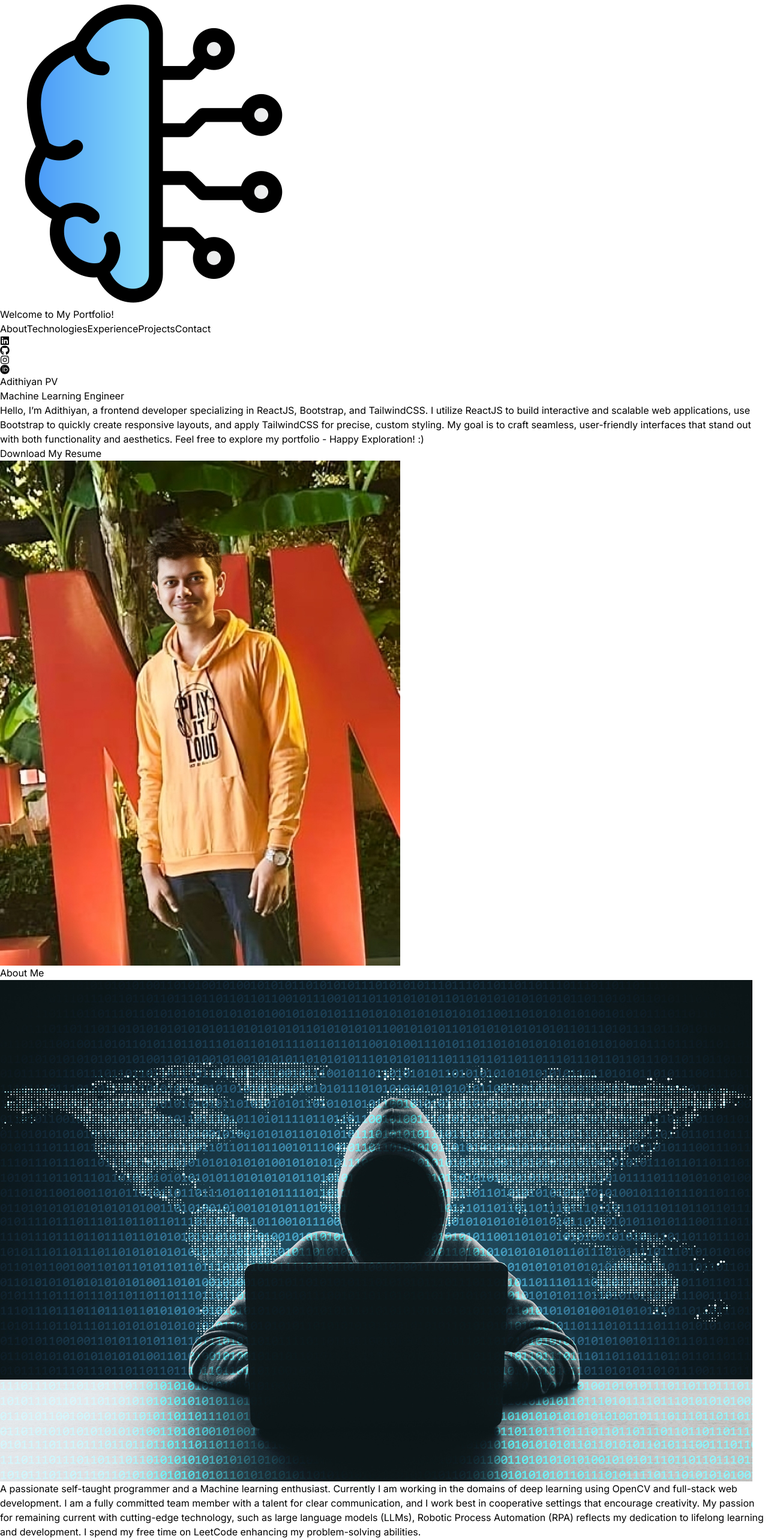
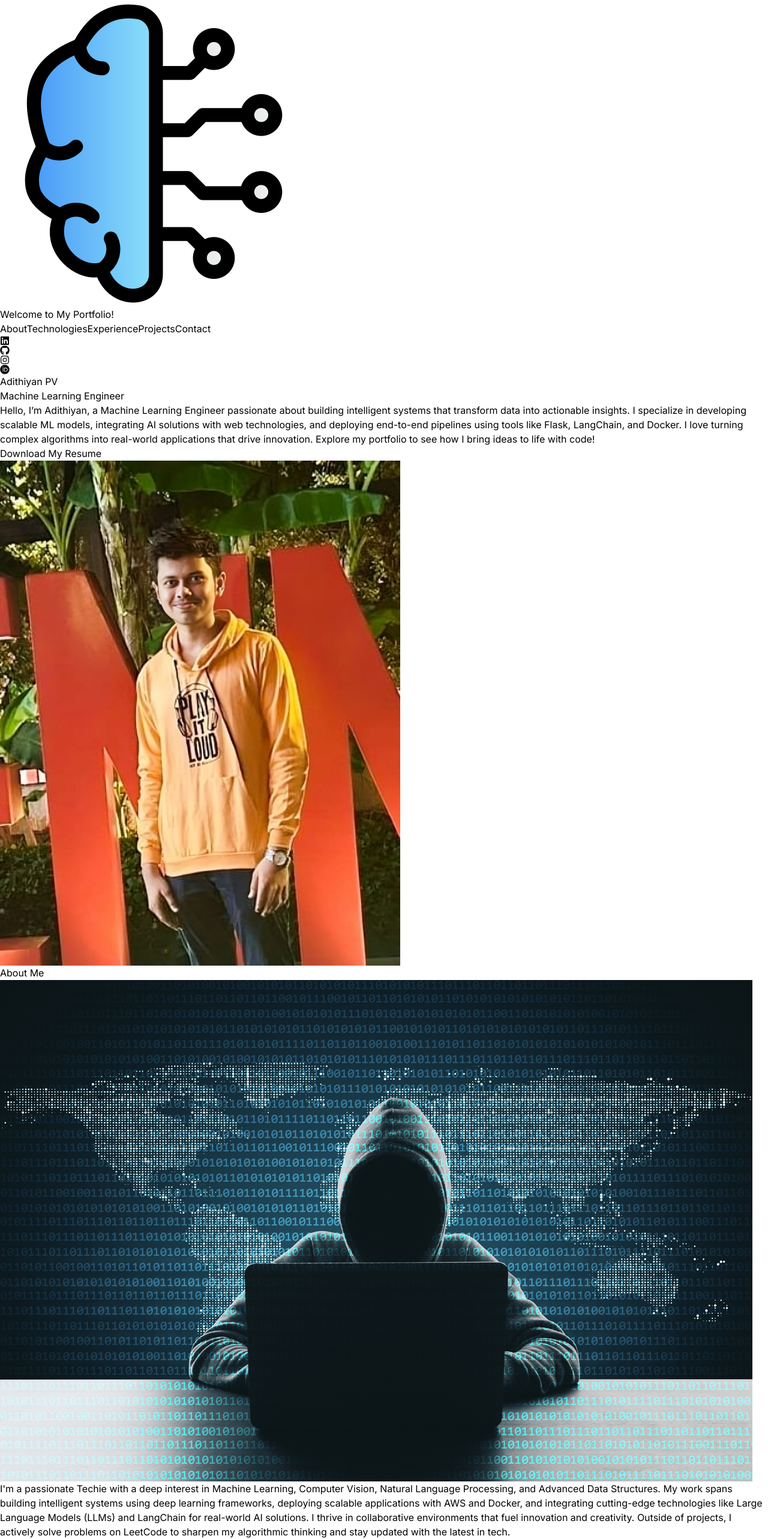
Before and after one commit to Adithiyanpv/REACT-PORTFOLIO, a React (Vite) app: page / in a window 1280 px wide. Shown: the top 2566 px of the page at 60% size. Built offline with nearby package versions, Linux system fonts and the light colour scheme.

Commit message:
Update index.js

```diff
--- a/src/constants/index.js
+++ b/src/constants/index.js
@@ -4,18 +4,32 @@ import project3 from "../assets/projects/project-3.jpg";
 import project4 from "../assets/projects/project-4.jpg";
 import project5 from "../assets/projects/project-5.jpg";
 import project6 from "../assets/projects/project-6.jpg";
+import project7 from "../assets/projects/project-7.jpg";
+import project8 from "../assets/projects/project-8.jpg";
+import project9 from "../assets/projects/project-9.jpg";
+import project10 from "../assets/projects/project-10.jpg";
 
-export const HERO_CONTENT = "Hello, I’m Adithiyan, a frontend developer specializing in ReactJS, Bootstrap, and TailwindCSS. I utilize ReactJS to build interactive and scalable web applications, use Bootstrap to quickly create responsive layouts, and apply TailwindCSS for precise, custom styling. My goal is to craft seamless, user-friendly interfaces that stand out with both functionality and aesthetics. Feel free to explore my portfolio - Happy Exploration! :)"
-export const ABOUT_TEXT = "A passionate self-taught programmer and a Machine learning enthusiast. Currently I am working in the domains of deep learning using OpenCV and full-stack web development. I am a fully committed team member with a talent for clear communication, and I work best in cooperative settings that encourage creativity. My passion for remaining current with cutting-edge technology, such as large language models (LLMs), Robotic Process Automation (RPA) reflects my dedication to lifelong learning and development. I spend my free time on LeetCode enhancing my problem-solving abilities."
+export const HERO_CONTENT = "Hello, I’m Adithiyan, a Machine Learning Engineer passionate about building intelligent systems that transform data into actionable insights. I specialize in developing scalable ML models, integrating AI solutions with web technologies, and deploying end-to-end pipelines using tools like Flask, LangChain, and Docker. I love turning complex algorithms into real-world applications that drive innovation. Explore my portfolio to see how I bring ideas to life with code!";
+export const ABOUT_TEXT = "I'm a passionate Techie with a deep interest in Machine Learning, Computer Vision, Natural Language Processing, and Advanced Data Structures. My work spans building intelligent systems using deep learning frameworks, deploying scalable applications with AWS and Docker, and integrating cutting-edge technologies like Large Language Models (LLMs) and LangChain for real-world AI solutions. I thrive in collaborative environments that fuel innovation and creativity. Outside of projects, I actively solve problems on LeetCode to sharpen my algorithmic thinking and stay updated with the latest in tech.";
 export const EXPERIENCES = [
   {
     year: "January 2022 - Present",
-    role: "Mentor - Aritificial Intelligence and Competitive Programming Domain",
+    role: "Technical Co-ordinator - Artificial Intelligence and Competitive Programming Domain",
     company: "Cognizance Amrita",
-    description: `As a mentor, evaluated students on weekly technical tasks, quizzes, and hackathons, contributed to intra-college
-Computer Vision hackathon and other technical events. Guided many students in upskilling, focusing on career
-development and technical expertise.`,
-    technologies: ["Python", "Java", "Computer Vision", "Machine learning", "Neural Networks"],
+    description: `As a co-ordinator, evaluated students on weekly technical tasks, quizzes, and hackathons,various technical events. Organized and led workshops, events, and peer-led study sessions on Data Structures, Computer Vision,
+and Machine Learning, enhancing peer learning and technical proficiency.`,
+    technologies: ["Python", "Java", "Computer Vision", "Machine learning", "Neural Networks", "Data Structures and Algorithms"],
+  },
+
+  {
+    year: "October 2024 - December 2024",
+    role: "Machine Learning Intern (Project Lead)",
+    company: "Infosys Springboard",
+    description: `Developed and deployed an end-to-end obesity classification system using machine learning and generative
+AI, integrating LangChain with Google Gemini for personalized health suggestions, and achieving 92%
+accuracy through advanced preprocessing, hyperparameter tuning, and a user-friendly Flask-based web app
+deployed via Render with CI/CD pipelines for real-time predictions.`,
+    "technologies": ["Python", "Flask", "Scikit-Learn", "Pandas", "LangChain", "Google Gemini", "CI/CD", "Render", "Machine Learning", "Generative AI"],
   }
 ];
 
@@ -28,11 +42,11 @@ export const PROJECTS = [
     githubLink: "https://github.com/Adithiyanpv/AIARA"
   },
   {
-    title: "GENERATION OF FEN SCORE FROM CHESSBOARD USING CNN",
-    image: project2,
-    description: "Developed a CNN-based model to accurately generate FEN scores from digital chessboard images, achieving 98.4% accuracy. The system is designed for real-time application, enabling automated analysis of online chess matches and efficient game record keeping, thus streamlining the process for players and commentators by providing instant, accurate board states.",
-    technologies: ["Python", "TensorFlow", "Keras", "OpenCV", "Matplotlib", "Scikit-learn", "Pandas", "Numpy"],
-    githubLink: "https://github.com/Adithiyanpv/FEN-SCORE-GENERATION"
+    title: "Fake News Classification using XGBoost and CNN",
+    image: project6,
+    description: "Developed a robust fake news detection system utilizing XGBoost and CNNs for both textual and video content, achieving 96% accuracy by integrating human insights with computational power to effectively identify misinformation across various media.",
+    technologies: ["Python", "XGBoost", "CNN", "Text Analysis", "Video Analysis"],
+    githubLink: "https://github.com/Adithiyanpv/FAKE-NEWS-CLASSIFICATION-VIDEO-AND-AUDIO-"
   },
   {
     title: "FINANCIAL FRAUD DETECTION",
@@ -56,17 +70,45 @@ export const PROJECTS = [
     githubLink: "https://github.com/Adithiyanpv/AUTOMOBILE-PARTS-CLASSFICATION"
   },
   {
-    title: "Fake News Classification using XGBoost and CNN",
-    image: project6,
-    description: "Developed a robust fake news detection system utilizing XGBoost and CNNs for both textual and video content, achieving 96% accuracy by integrating human insights with computational power to effectively identify misinformation across various media.",
-    technologies: ["Python", "XGBoost", "CNN", "Text Analysis", "Video Analysis"],
-    githubLink: "https://github.com/Adithiyanpv/FAKE-NEWS-CLASSIFICATION-VIDEO-AND-AUDIO-"
+    title: "VisionChess: Seamless Chessboard Detection and 2D Rendering",
+    image: project2,
+    description: "Developed a YOLOv11-based model to detect and classify chess pieces from board images, achieving 95.4% accuracy in reconstructing FEN strings. Combined deep learning techniques with tailored model enhancements to deliver robust and accurate predictions.",
+    technologies: ["YOLOv11", "Python", "OpenCV", "Custom Feature Engineering", "Deep Learning"],
+    githubLink: "https://github.com/Adithiyanpv/RETRIEVAL-OF-FEN-SCORE-FROM-LIVE-CHESSBOARD.git"
+  },
+  {
+    title: "Smart Attendance System (SAS) using Face Recognition",
+    image: project7,
+    description: "Built a tablet-based system using DeepFace that achieved 99.75% accuracy, 94% confidence level, and a 2-second recognition time to automate attendance, eliminating manual errors and delays in institutions. Developed the full-stack system with Node.js, Express, Flask, and MySQL for seamless attendance management.",
+    technologies: ["DeepFace", "VGGFace", "Flask", "Node.js", "Express", "HTML", "CSS", "JavaScript", "MySQL"],
+    githubLink: "https://github.com/Adithiyanpv/SMART-ATTENDANCE-SYSTEM-WITH-FACIAL-RECOGNITION.git"
+  },
+  {
+    title: "Bidirectional Accent Conversion via GAN-Based Mel Translation",
+    image: project8,
+    description: "Built a GAN model for bidirectional accent conversion, transforming Indian and American-accented speech using paired Mel spectrograms, achieving MCD of 10.06, Mel Spectrogram Pearson Correlation of 0.99, and Prosody Similarity of 0.89, demonstrating high-quality and natural accent transformation.",
+    technologies: ["GAN", "Librosa", "Scipy", "Numpy", "Speech Processing", "PyTorch"],
+    githubLink: "https://github.com/Adithiyanpv/Accent-Conversion-from-native-to-non-native-accent.git"
+  },
+  {
+    title: "Multimodal Code-Mixed Medical Query Summarization",
+    image: project9,
+    description: "Engineered a lightweight multimodal pipeline by combining Vision Transformer and DistilBART to summarize code-mixed Hindi-English medical queries from both textual and image inputs. Achieved a ROUGE score of 60.09, BLEU score of 36.20, and BERTScore of 0.9192, reflecting strong fluency and semantic alignment.",
+    technologies: ["ViT", "DistilBART", "PyTorch", "torchvision", "PIL", "scikit-learn", "pandas"],
+    githubLink: "https://github.com/Adithiyanpv/Multimodal-Code-Switching-Medical-Query-Summarization.git"
+  },
+  {
+    title: "Advanced Chess Game Analytics Pipeline Using Apache Spark",
+    image: project10,
+    description: "Built a scalable pipeline using Apache Spark to analyze 10M+ chess games, revealing rare chess patterns and providing insights into game length, critical moves, optimal resignation moments, time control impacts, and opening move effectiveness, enhancing decision-making through data-driven analysis.",
+    technologies: ["Apache Spark", "PySpark", "Python", "Matplotlib", "Pandas", "SQL", "Linux"],
+    githubLink: "https://github.com/Adithiyanpv/Near-Real-Time-Chess-Analytics-Using-Apache-Spark.git"
   }
 ];
 
 
+
 export const CONTACT = {
-  address: "103-D, Chinnamman Kovil Street, Avadi, Chennai - 600054 ",
   phoneNo: "+91 9360105866",
   email: "adithiyan999@gmail.com",
 };
```
